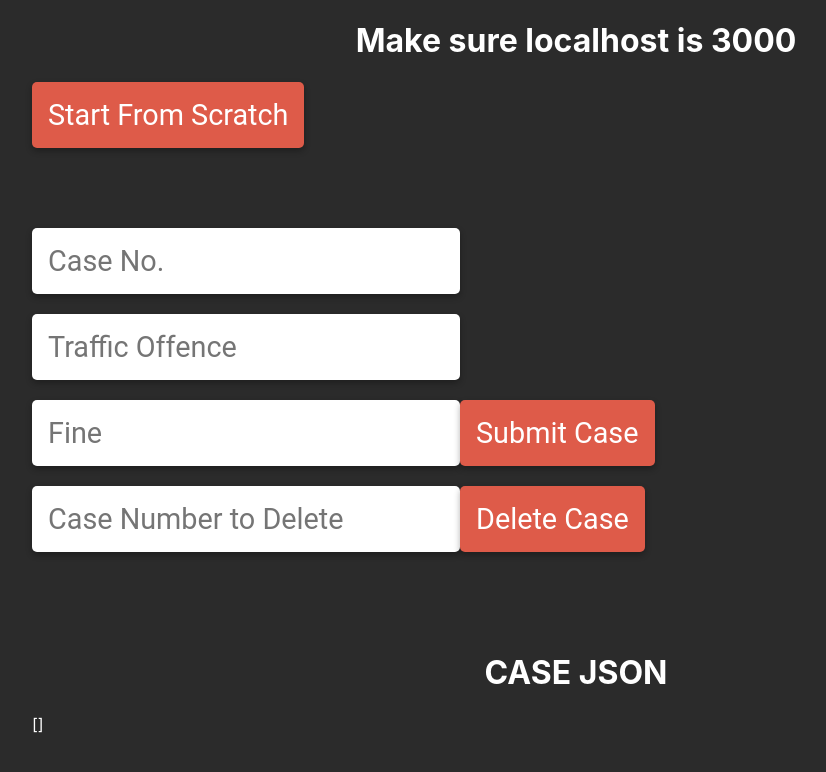
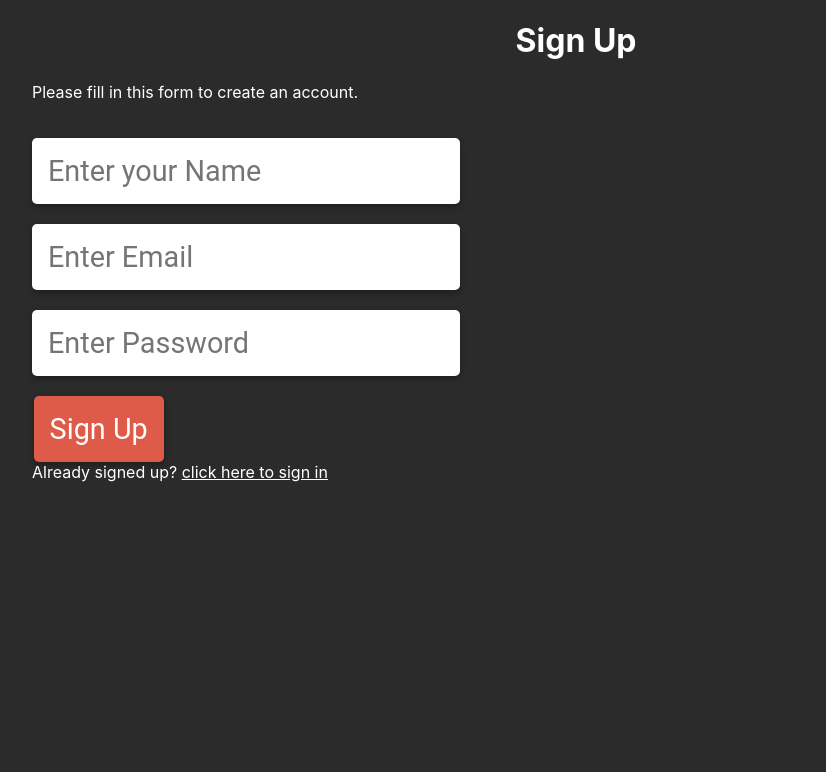
Before and after one commit to motasimfoad/obhijog-web, a React (Create React App) app: page / in a window 1280 px wide. Shown: the top 772 px of the page, without its empty margins (64-890 px from the left). Built offline with nearby package versions, Linux system fonts and the light colour scheme.

Commit message:
Stable version

```diff
--- a/package.json
+++ b/package.json
@@ -3,6 +3,7 @@
   "version": "0.1.0",
   "private": true,
   "dependencies": {
+    "graphql-request": "^1.8.2",
     "node-sass": "^4.11.0",
     "react": "^16.8.6",
     "react-dom": "^16.8.6",
--- a/src/App.js
+++ b/src/App.js
@@ -2,12 +2,14 @@ import React, { Fragment } from 'react';
 import { BrowserRouter as Router, Route } from 'react-router-dom';
 
 import Home from './pages/Home';
+import Login from './pages/Authenticate';
 
 function AppRouter() {
 	return (
 		<Router>
 			<Fragment>
-				<Route exact path="/" exact component={Home} />
+				<Route exact path="/" exact component={Login} />
+				<Route path="/home" component={Home} />
 			</Fragment>
 		</Router>
 	);
--- /dev/null
+++ b/src/pages/Authenticate/index.js
@@ -0,0 +1,188 @@
+import React, { Component, Fragment } from 'react';
+import { GraphQLClient } from 'graphql-request';
+
+const client = new GraphQLClient('https://api.graph.cool/simple/v1/cjuvnbmub0zij0176xcsvoni9');
+
+class Login extends Component {
+	state = {
+		name: '',
+		email: '',
+		password: '',
+		pageStatus: 'signUp' //determine between sign up and sign in
+	};
+
+	signUp = (event) => {
+		event.preventDefault();
+		console.log('sending the mutation request');
+
+		const signupRequest = client.request(`
+				mutation
+				{
+					createUser(
+						name: "${this.state.name}"
+						authProvider: {
+							email: {
+								email: "${this.state.email}"
+								password: "${this.state.password}"
+							}
+						}
+					) {
+						id
+						name
+					}
+        }
+				`);
+
+		signupRequest
+			.then((data) => {
+				console.log('successfully signed up user', data);
+			})
+			.catch((e) => {
+				console.log('error while signing up user ', e);
+			});
+	};
+
+	logIn = (event) => {
+		event.preventDefault();
+		console.log('sending the mutation request');
+
+		const signinRequest = client.request(`
+				mutation {
+					signinUser(
+						email: {
+              email: "${this.state.email}"
+              password: "${this.state.password}"
+            }
+					) {
+						token
+						user {
+              id
+              name
+            }
+					}
+        }
+				`);
+
+		signinRequest
+			.then((data) => {
+				console.log('successfully signed in user', data);
+				// TODO keep the token in localstorage
+				localStorage.setItem('auth', data.signinUser.token);
+				this.props.history.push(`/home`);
+			})
+			.catch((e) => {
+				console.log('error while signing in user ', e);
+			});
+	};
+
+	handleForm = (event) => {
+		console.log('changing the value of ' + event.target.name + ' to ' + event.target.value);
+		this.setState({
+			[event.target.name]: event.target.value
+		});
+	};
+
+	changePageStatus = (pageStatus) => {
+		console.log('changed to ' + pageStatus);
+		this.setState({ pageStatus });
+	};
+
+	// Render
+	render() {
+		return (
+			<div className="page-container">
+				<div className="form">
+					<div>
+						{this.state.pageStatus === 'signUp' && (
+							<Fragment>
+								<h1>Sign Up </h1>
+								<p>Please fill in this form to create an account.</p>
+							</Fragment>
+						)}
+						{this.state.pageStatus === 'signIn' && (
+							<Fragment>
+								<h1>Sign In </h1>
+								<p>Please log in.</p>
+							</Fragment>
+						)}
+						<br />
+						{this.state.pageStatus === 'signUp' && (
+							<Fragment>
+								<input
+									type="text"
+									placeholder="Enter your Name"
+									name="name"
+									value={this.state.name}
+									onChange={this.handleForm}
+									required
+								/>
+							</Fragment>
+						)}
+						<br />
+						<br />
+						<input
+							type="email"
+							placeholder="Enter Email"
+							name="email"
+							value={this.state.email}
+							onChange={this.handleForm}
+							required
+						/>
+						<br />
+						<br />
+						<label htmlFor="password" />
+						<input
+							type="password"
+							placeholder="Enter Password"
+							name="password"
+							value={this.state.password}
+							onChange={this.handleForm}
+							required
+						/>
+						<br />
+						<br />
+						<div className="clearfix">
+							{this.state.pageStatus === 'signUp' && (
+								<button type="button" className="signupbtn" onClick={this.signUp}>
+									Sign Up
+								</button>
+							)}
+							{this.state.pageStatus === 'signIn' && (
+								<button type="button" className="signupbtn" onClick={this.logIn}>
+									Log In
+								</button>
+							)}
+						</div>
+					</div>
+					<div className="footer-note">
+						{this.state.pageStatus === 'signUp' ? (
+							<Fragment>
+								Already signed up?{' '}
+								<u
+									onClick={() => {
+										this.changePageStatus('signIn');
+									}}
+								>
+									click here to sign in
+								</u>
+							</Fragment>
+						) : (
+							<Fragment>
+								New user?{' '}
+								<u
+									onClick={() => {
+										this.changePageStatus('signUp');
+									}}
+								>
+									click here to sign up
+								</u>
+							</Fragment>
+						)}
+					</div>
+				</div>
+			</div>
+		);
+	}
+}
+
+export default Login;
--- a/src/pages/Home/functions.js
+++ b/src/pages/Home/functions.js
@@ -18,4 +18,25 @@ const clearLocalStorage = () => {
 	}
 };
 
-export { loadCase, saveCase, clearLocalStorage };
+const sortCaseAndSave = () => {
+	const caseData = loadCase();
+
+	// sorting caseData in Ascending Order
+	caseData.sort((a, b) => {
+		const firstCaseNum = Number(a.caseNo);
+		const secondCaseNum = Number(b.caseNo);
+
+		if (firstCaseNum < secondCaseNum) {
+			return -1; // return a
+		} else if (firstCaseNum > secondCaseNum) {
+			return 1; // return b
+		} else {
+			return 0; // return any one of them
+		}
+	});
+
+	saveCase(caseData);
+	window.location.reload();
+};
+
+export { loadCase, saveCase, sortCaseAndSave, clearLocalStorage };
--- a/src/pages/Home/index.js
+++ b/src/pages/Home/index.js
@@ -1,11 +1,12 @@
 import React, { Component, Fragment } from 'react';
-import { loadCase, saveCase, clearLocalStorage } from './functions';
+import { loadCase, saveCase, sortCaseAndSave, clearLocalStorage } from './functions';
 import './style.scss';
 
 class Home extends Component {
 	state = {
 		caseNo: '',
 		trafficOffence: '',
+		description: '',
 		fine: '',
 		deleteCaseNo: ''
 	};
@@ -19,14 +20,27 @@ class Home extends Component {
 	onFormSubmit = (event) => {
 		event.preventDefault();
 		const caseData = loadCase();
-		const hasNoDuplicate = caseData.every((data) => data.caseNo !== this.state.caseNo.trim()); // Every : Iterates through each array element and returns a single true/false based on callback condition, stops executing immediately upon encountering false
-		const isFormEmpty = this.state.caseNo === '' || this.state.trafficOffence === '' || this.state.fine === '';
 
-		console.log('No Duplicate Found :', hasNoDuplicate); // Clarification of Every
-		if (hasNoDuplicate && !isFormEmpty) {
+		const hasNoDuplicate = caseData.every((data) => data.caseNo !== this.state.caseNo.trim()); // Every : Iterates through each array element and returns a single true/false based on callback condition, stops executing immediately upon encountering first false
+
+		const isFormEmpty =
+			this.state.caseNo === '' ||
+			this.state.trafficOffence === '' ||
+			this.state.description === '' ||
+			this.state.fine === '';
+
+		const invalidFineAndCaseNumber =
+			Number.isNaN(Number(this.state.caseNo.trim())) || Number.isNaN(Number(this.state.fine.trim()));
+
+		console.log('No Duplicate Found : ', hasNoDuplicate);
+		console.log('Form is Empty : ', isFormEmpty);
+		console.log('Case Number and Fine Numbers are invalid : ', invalidFineAndCaseNumber);
+
+		if (hasNoDuplicate && !isFormEmpty && !invalidFineAndCaseNumber) {
 			caseData.unshift({
 				caseNo: this.state.caseNo.trim(),
 				trafficOffence: this.state.trafficOffence.trim(),
+				description: this.state.description.trim(),
 				fine: this.state.fine.trim()
 			});
 			saveCase(caseData);
@@ -55,12 +69,17 @@ class Home extends Component {
 	};
 
 	renderCase = () => {
-		console.log('Works');
 		const renderCases = loadCase().map((data) => (
-			<div key={data.caseNo}>
-				<h3>
-					{data.caseNo} : {data.trafficOffence} : {data.fine}
-				</h3>
+			<div className="renderCaseMap" key={data.caseNo}>
+				<h3>Case Number : {data.caseNo}</h3>
+				<div>
+					<h3>Traffic Offence : {data.trafficOffence}</h3>
+				</div>
+				<div>
+					<h3>Description</h3>
+					<p> {data.description}</p>
+				</div>
+				<h3>Fine : {data.fine}</h3>
 			</div>
 		));
 
@@ -81,6 +100,10 @@ class Home extends Component {
 						<button type="button" onClick={clearLocalStorage}>
 							Start From Scratch
 						</button>
+
+						<button type="button" onClick={sortCaseAndSave}>
+							Sort
+						</button>
 					</main>
 				</Fragment>
 				<br />
@@ -92,11 +115,22 @@ class Home extends Component {
 						<input type="text" placeholder="Case No." name="caseNo" onChange={this.handleForm} required />
 						<br />
 						<br />
-						<input
-							type="text"
+						<textarea
+							name="trafficOffence"
 							placeholder="Traffic Offence"
-							name="trafficOffence"
 							onChange={this.handleForm}
+							rows="5"
+							cols="33"
+							required
+						/>
+						<br />
+						<br />
+						<textarea
+							name="description"
+							placeholder="Description"
+							onChange={this.handleForm}
+							rows="5"
+							cols="33"
 							required
 						/>
 						<br />
@@ -122,6 +156,7 @@ class Home extends Component {
 				</Fragment>
 				<br />
 				<br />
+				<Fragment>{this.renderCase()}</Fragment>
 				<br />
 				<br />
 				<Fragment>{this.printCaseJSON()}</Fragment>
--- a/src/pages/Home/style.scss
+++ b/src/pages/Home/style.scss
@@ -2,25 +2,22 @@ h1 {
 	text-align: center;
 }
 
-.page-container {
-	width: 85vw;
-	margin: 1rem auto;
-}
-
 button,
-input {
+input,
+textarea {
 	padding: 1rem;
 	font-size: 1.8rem;
 	font-family: "Roboto", sans-serif;
-	background: #de5b49;
 	box-shadow: 0px 3px 6px rgba(0, 0, 0, 0.3);
 	border: 0;
-	color: white;
 	border-radius: 5px;
 }
 
 button {
+	background: #de5b49;
+	color: white;
 	transition: transform 200ms ease-in;
+	margin-left: 0.1rem;
 }
 
 button:hover {
@@ -29,11 +26,26 @@ button:hover {
 }
 
 button:active {
+	background: #253740;
 	transform: scale(0.95);
-	background: #253740;
 }
 
 input {
 	background: #fff;
 	color: black;
 }
+
+.page-container {
+	width: 85vw;
+	margin: 1rem auto;
+}
+
+.renderCaseMap {
+	border: 1px solid white;
+	border-radius: 16px;
+	margin-bottom: 1rem;
+}
+
+.renderCaseMap>* {
+	padding: 0 1%;
+}
```
Also changed, not shown: src/styles/variables.scss (added, +7 -0 lines), 1 other file (tests, documents, lock files or other folders).
